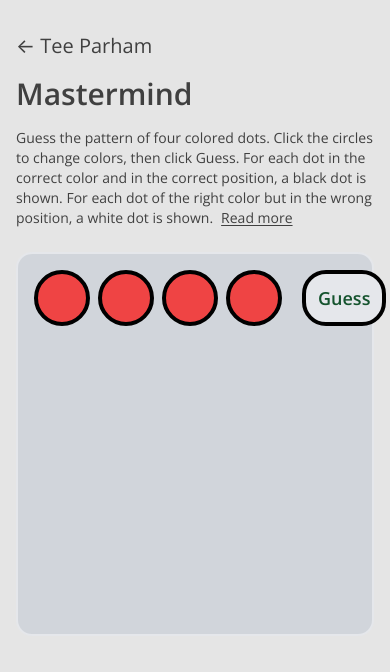
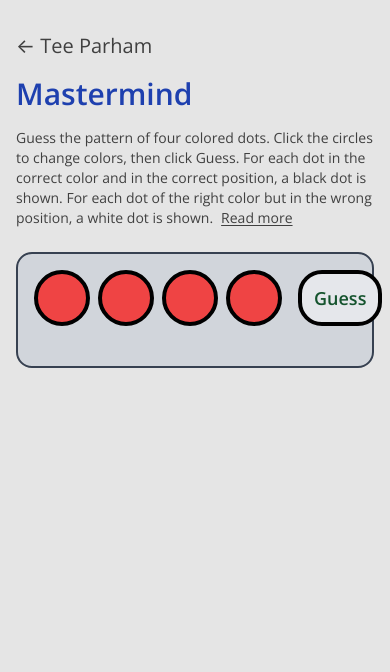
Before and after one commit to teeparham/next, a Next.js app: page /mastermind in a window 390 px wide. Shown: the top 672 px of the page. Built offline with nearby package versions, Linux system fonts and the light colour scheme.

Commit message:
Extract game components, css

```diff
--- /dev/null
+++ b/app/components/GameButton.tsx
@@ -0,0 +1,19 @@
+import { SyntheticEvent } from "react";
+
+interface GameButtonProps {
+  disabled?: boolean;
+  onClick: (event: SyntheticEvent) => void;
+  text: string;
+}
+
+const CSS = `rounded-3xl border-4 border-black
+  px-3 py-2 ml-2 md:ml-3
+  text-lg font-semibold text-green-900 bg-gray-200`;
+
+export function GameButton({ disabled, onClick, text }: GameButtonProps) {
+  return (
+    <button className={CSS} disabled={disabled} onClick={onClick}>
+      {text}
+    </button>
+  );
+}
--- /dev/null
+++ b/app/components/LinkTo.tsx
@@ -0,0 +1,16 @@
+interface LinkToProps {
+  href: string;
+  children: React.ReactNode;
+}
+
+export function LinkTo ({ href, children }: LinkToProps) {
+  return (
+    <a
+      className="underline text-blue-900 dark:text-blue-300 underline-offset-2 hover:decoration-2"
+      href={href}
+      target="_blank"
+    >
+      {children}
+    </a>
+  );
+};
--- a/app/mastermind/Game.tsx
+++ b/app/mastermind/Game.tsx
@@ -1,6 +1,7 @@
 import { useState } from "react";
 import { check } from "./CodeMaker";
 import { CodePeg } from "./CodePeg";
+import { GameButton } from "../components/GameButton";
 import { Guess } from "./Guess";
 import { GameOver } from "./GameOver";
 
@@ -64,13 +65,7 @@ export const Game = () => {
             enabled={guessEnabled}
           />
         ))}
-        <button
-          className="rounded-3xl border-4 border-black px-3 py-2 ml-3 text-lg font-semibold text-green-900 bg-gray-200"
-          disabled={!guessEnabled}
-          onClick={onGuess}
-        >
-          Guess
-        </button>
+        <GameButton disabled={!guessEnabled} onClick={onGuess} text="Guess" />
       </div>
       <div className="my-6">
         <div className="mb-2">
--- a/app/mastermind/GameOver.tsx
+++ b/app/mastermind/GameOver.tsx
@@ -1,6 +1,7 @@
 import { SyntheticEvent } from "react";
 import { Guess } from "./Guess";
 import { MAX_GUESSES } from "./Game";
+import { GameButton } from "../components/GameButton";
 
 interface GameOverProps {
   answer: number[];
@@ -9,16 +10,18 @@ interface GameOverProps {
   won: boolean;
 }
 
-interface PlayAgainProps {
-  onClick: (event: SyntheticEvent) => void;
-}
-
 interface WinnerProps {
   count: number;
 }
 
 interface LoserProps {
   answer: number[];
+}
+
+const CSS = {
+  border: "my-8 rounded-2xl bg-gray-800 p-4 md:p-8",
+  borderColor: "",
+  winnerText: "font-bold text-xl md:text-2xl space-x-3 md:space-x-6 text-center",
 }
 
 const Winner = ({ count }: WinnerProps) => {
@@ -30,7 +33,7 @@ const Winner = ({ count }: WinnerProps) => {
   };
   return (
     <>
-      <div className="my-8 rounded-2xl border-2 border-white p-8 bg-gray-900 font-bold text-xl md:text-2xl space-x-3 md:space-x-6 text-center">
+      <div className={`${CSS.border} ${CSS.winnerText} border-2 border-white`}>
         <span className="text-red-500">W</span>
         <span className="text-orange-500">I</span>
         <span className="text-yellow-400">N</span>
@@ -41,7 +44,7 @@ const Winner = ({ count }: WinnerProps) => {
         <span className="text-white">!</span>
         <span className="text-white">!</span>
       </div>
-      <div className="mb-6">
+      <div className="text-gray-900 mb-6">
         {message()}&nbsp; You got it in {count} guesses!
       </div>
     </>
@@ -51,24 +54,13 @@ const Winner = ({ count }: WinnerProps) => {
 const Loser = ({ answer }: LoserProps) => {
   return (
     <>
-      <div className="my-8 rounded-2xl border-2 p-8 bg-gray-800">
-        <div className="text-white fontsemi-bold mb-4">
+      <div className={CSS.border}>
+        <div className="text-gray-200 mb-4">
           Too bad! You did not guess the code. The correct answer was:
         </div>
         <Guess answer={[]} guess={answer} />
       </div>
     </>
-  );
-};
-
-const PlayAgain = ({ onClick }: PlayAgainProps) => {
-  return (
-    <button
-      className="rounded-3xl border-4 border-black px-3 py-2 text-lg font-semibold text-green-900 bg-gray-200"
-      onClick={onClick}
-    >
-      Play Again
-    </button>
   );
 };
 
@@ -82,7 +74,7 @@ export const GameOver = ({
     return (
       <>
         <Winner count={count} />
-        <PlayAgain onClick={onPlayAgain} />
+        <GameButton onClick={onPlayAgain} text="Play Again" />
       </>
     );
   }
@@ -90,7 +82,7 @@ export const GameOver = ({
     return (
       <>
         <Loser answer={answer} />
-        <PlayAgain onClick={onPlayAgain} />
+        <GameButton onClick={onPlayAgain} text="Play Again" />
       </>
     );
   }
--- a/app/mastermind/page.tsx
+++ b/app/mastermind/page.tsx
@@ -2,6 +2,11 @@
 import { Game } from "./Game";
 import { Arrow } from "../components/Arrow";
 import Link from "next/link";
+
+const GAME_BORDER = `
+  rounded-2xl border-2 p-4 md:p-6
+  border-gray-700 dark:border-gray-200
+  bg-gray-300 dark:bg-gray-500`;
 
 export default function Page() {
   return (
@@ -14,7 +19,7 @@ export default function Page() {
           <Arrow left />
           &nbsp;Tee Parham
         </Link>
-        <h1 className="mb-4 text-3xl">Mastermind</h1>
+        <h1 className="mb-4 text-3xl text-blue-800">Mastermind</h1>
         <div className="mb-6 text-sm">
           Guess the pattern of four colored dots. Click the circles to change
           colors, then click Guess. For each dot in the correct color and in the
@@ -27,7 +32,7 @@ export default function Page() {
             Read more
           </a>
         </div>
-        <div className="rounded-2xl border-2 p-4 md:p-6 bg-gray-300 dark:bg-gray-500 min-h-96">
+        <div className={GAME_BORDER}>
           <Game />
         </div>
       </div>
--- a/app/page.tsx
+++ b/app/page.tsx
@@ -1,6 +1,7 @@
 "use client";
 import Link from "next/link";
 import { Arrow } from "./components/Arrow";
+import { LinkTo } from "./components/LinkTo";
 
 const urls = {
   acquired:
@@ -19,23 +20,6 @@ const css = {
   h1: "text-opacity-90 dark:text-yellow-400",
   h2: "text-opacity-80 dark:text-blue-400",
   h3: "text-blue-800 dark:text-yellow-200",
-};
-
-interface LinkToProps {
-  href: string;
-  children: React.ReactNode;
-}
-
-const LinkTo = ({ href, children }: LinkToProps) => {
-  return (
-    <a
-      className="underline text-blue-900 dark:text-blue-300 underline-offset-2 hover:decoration-2"
-      href={href}
-      target="_blank"
-    >
-      {children}
-    </a>
-  );
 };
 
 export default function Home() {
```
